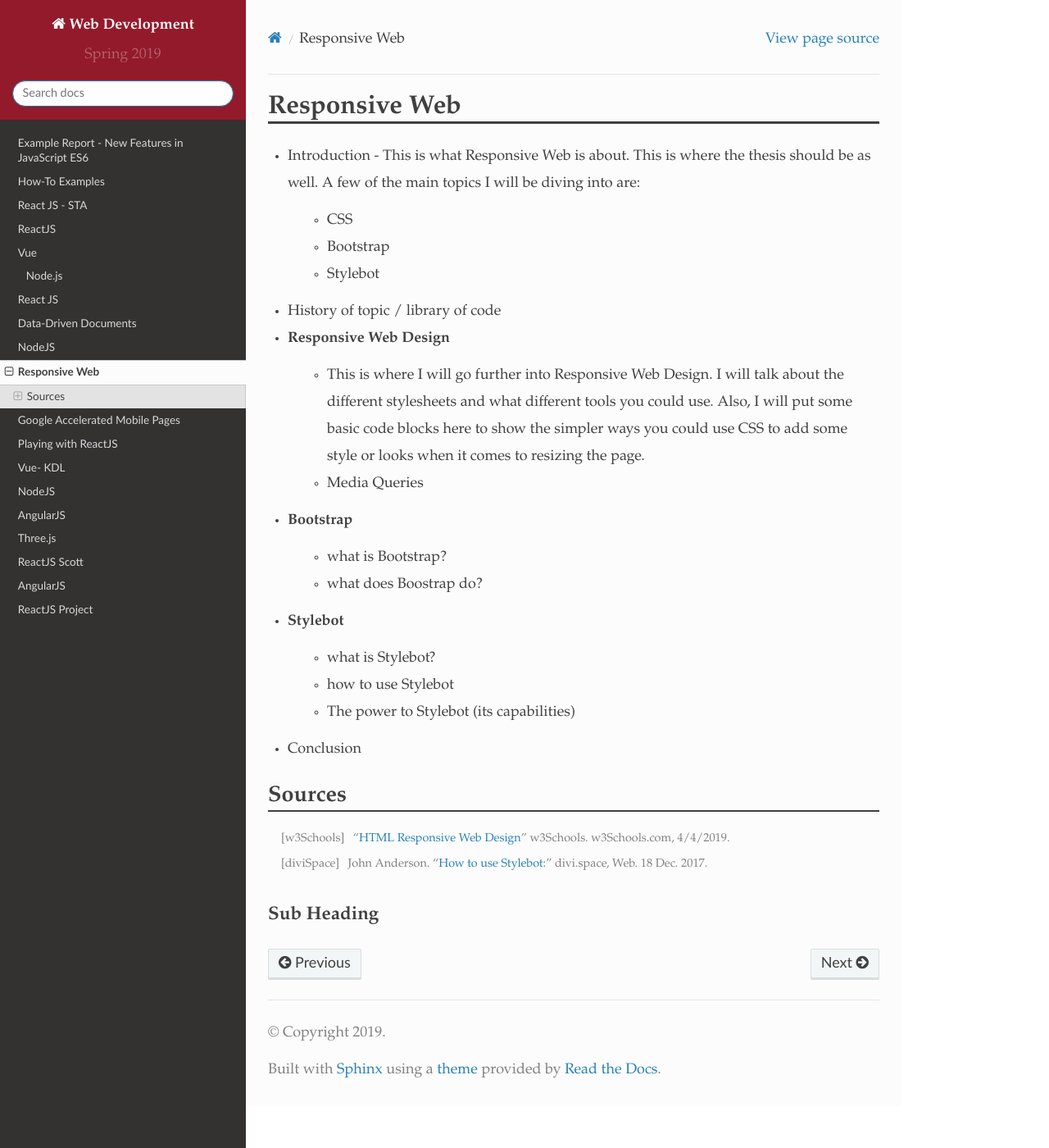
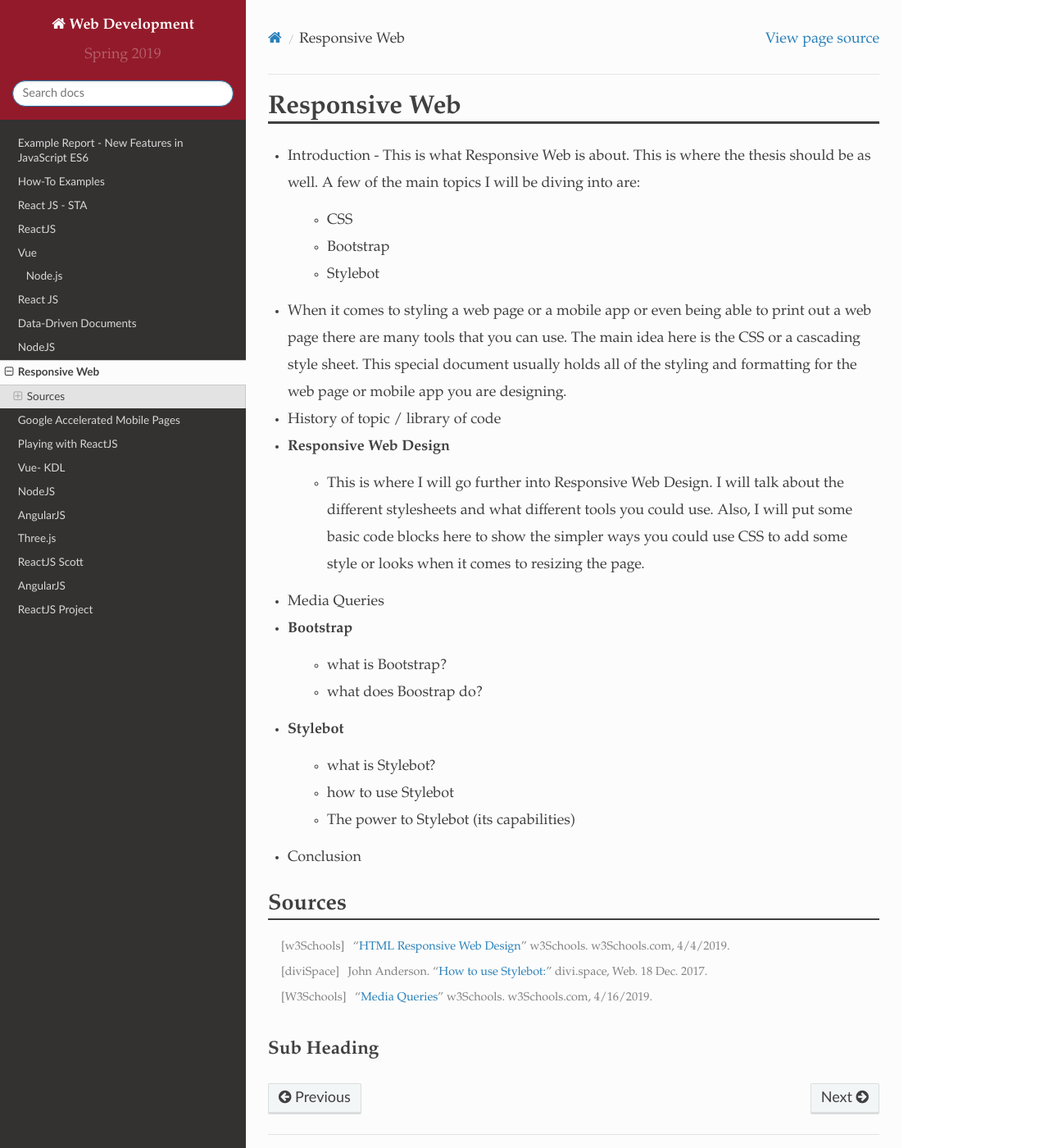
Before and after one commit to pvcraven/2019_spring_web_dev, a Sphinx documentation site: the page built from source/final/espersen/index.rst, in a window 1280 px wide and 1400 px high. Shown: the whole window at 82% size. Built offline with Sphinx 7.4.7 and the Read the Docs theme 2.0.0, drawn with Linux system fonts in a browser that asks for light colours.

Commit message:
test push

```diff
--- a/source/final/espersen/index.rst
+++ b/source/final/espersen/index.rst
@@ -8,6 +8,12 @@ Responsive Web
     * Bootstrap
     * Stylebot
 
+* When it comes to styling a web page or a mobile app or even being able to print
+  out a web page there are many tools that you can use.  The main idea here is
+  the CSS or a cascading style sheet.  This special document usually holds all of
+  the styling and formatting for the web page or mobile app you are designing.
+
+
 * History of topic / library of code
 
 
@@ -16,8 +22,8 @@ Responsive Web
       about the different stylesheets and what different tools you could use.
       Also, I will put some basic code blocks here to show the simpler ways you
       could use CSS to add some style or looks when it comes to resizing the page.
-    * Media Queries
 
+* Media Queries
 
 * Bootstrap
     * what is Bootstrap?
@@ -35,6 +41,7 @@ Sources
 ------------
 .. [w3Schools] "`HTML Responsive Web Design <https://www.w3schools.com/html/html_responsive.asp>`_" w3Schools. w3Schools.com, 4/4/2019.
 .. [diviSpace] John Anderson. "`How to use Stylebot: <https://divi.space/css-course/how-to-use-stylebot-to-manipulate-css-on-the-fly/>`_" divi.space, Web. 18 Dec. 2017.
+.. [W3Schools] "`Media Queries <https://www.w3schools.com/css/css_rwd_mediaqueries.asp>`_" w3Schools. w3Schools.com, 4/16/2019.
 
 
 
```
